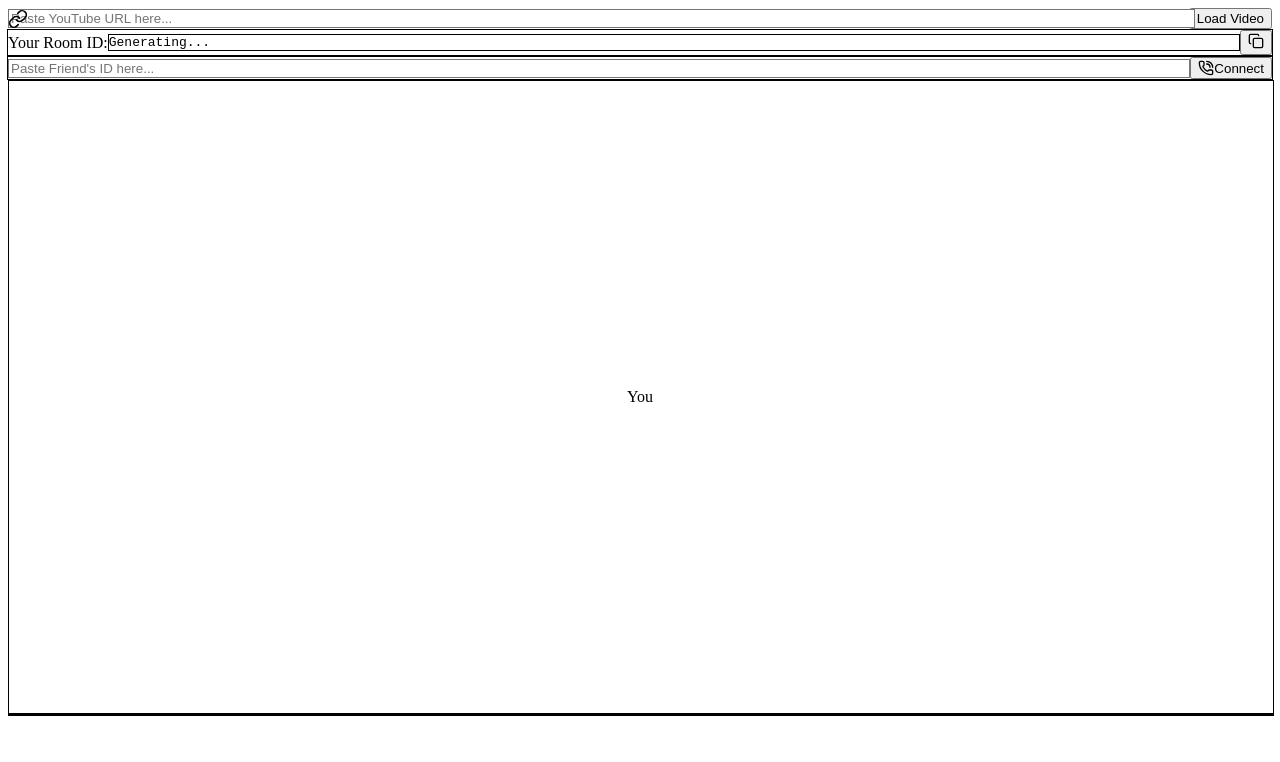
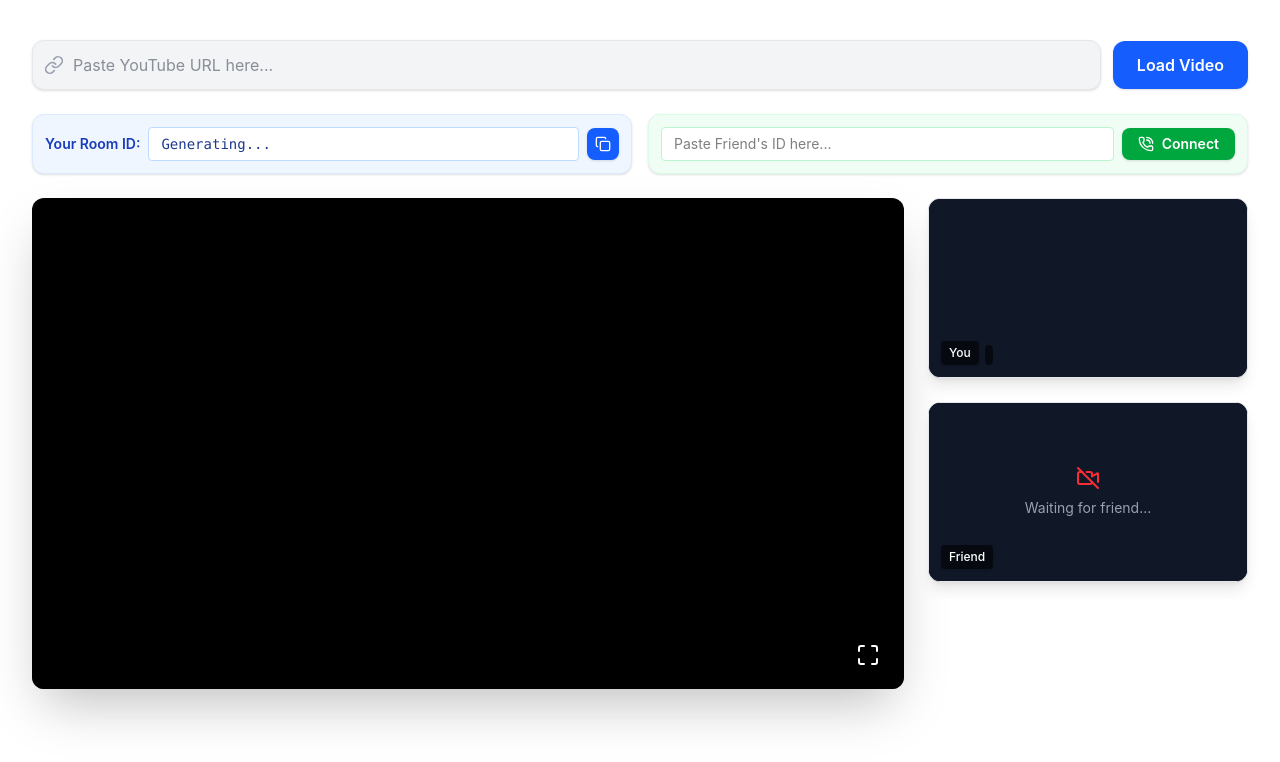
Before and after one commit to Shivamrana0309/Watch-Party, a React (Vite) app in the folder watch-party/: page / in a window 1280 px wide. Shown: the top 762 px of the page. Built offline with nearby package versions, Linux system fonts and the light colour scheme; no server answers.

Commit message:
fix: update tailwind import for v4

```diff
--- a/watch-party/src/index.css
+++ b/watch-party/src/index.css
@@ -1,3 +1,5 @@
-@tailwind base;
+/* @tailwind base;
 @tailwind components;
-@tailwind utilities;
+@tailwind utilities; */
+
+@import "tailwindcss";
```
